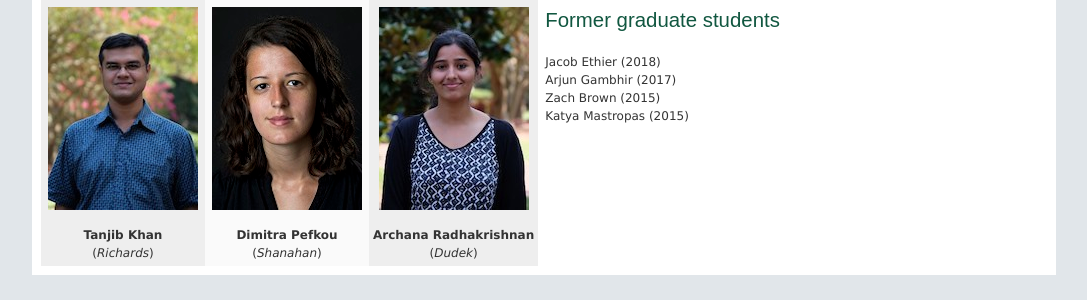
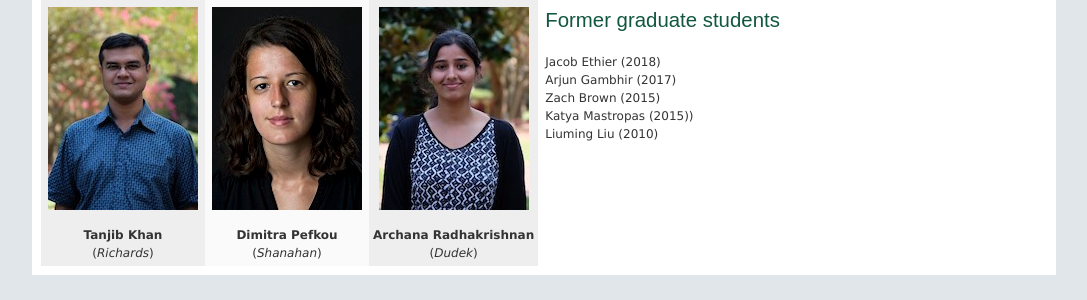
Before and after one commit to jozefdudek/wm_nucl_th_website, a Jekyll site: the page built from people.html, in a window 1280 px wide. Shown: the part 840-1140 px from the top of the page, without its empty margins (82-1169 px from the left). Built offline with Jekyll 4.4.1, drawn with Linux system fonts in a browser that asks for light colours.

Commit message:
added liuming

```diff
--- a/people.html
+++ b/people.html
@@ -144,7 +144,8 @@ layout: default
       Jacob Ethier (2018)<br/>
       Arjun Gambhir (2017)<br/>
       Zach Brown (2015)<br/>
-      Katya Mastropas (2015)
+      Katya Mastropas (2015))<br/>
+      Liuming Liu (2010)
     </td>
 
   <!-- ******* names row  ******* -->
```
